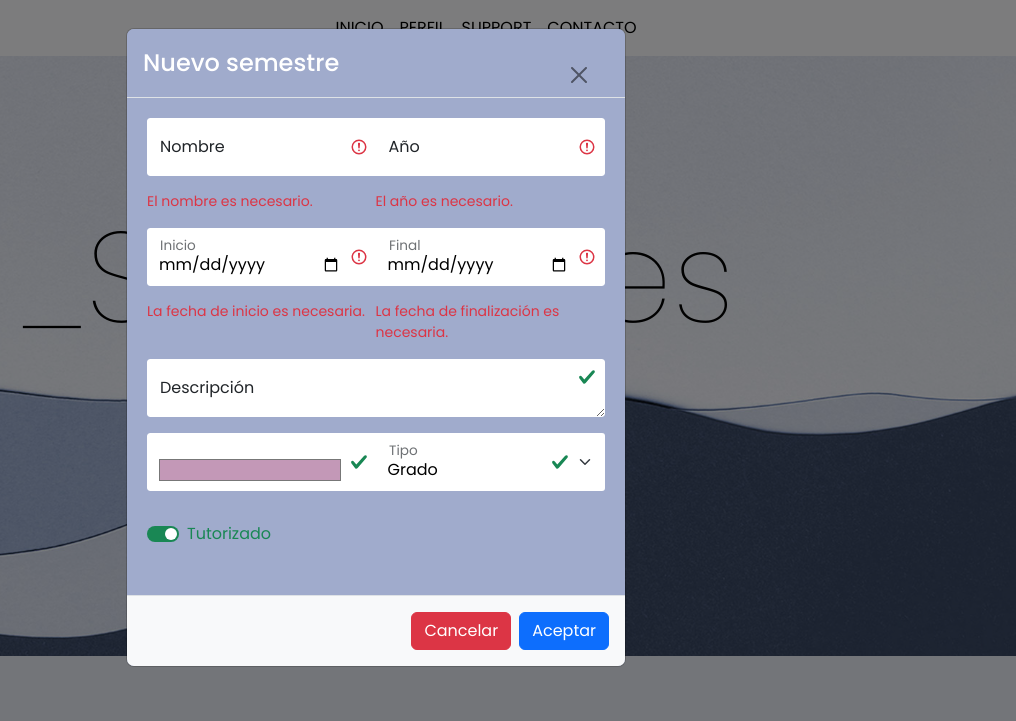
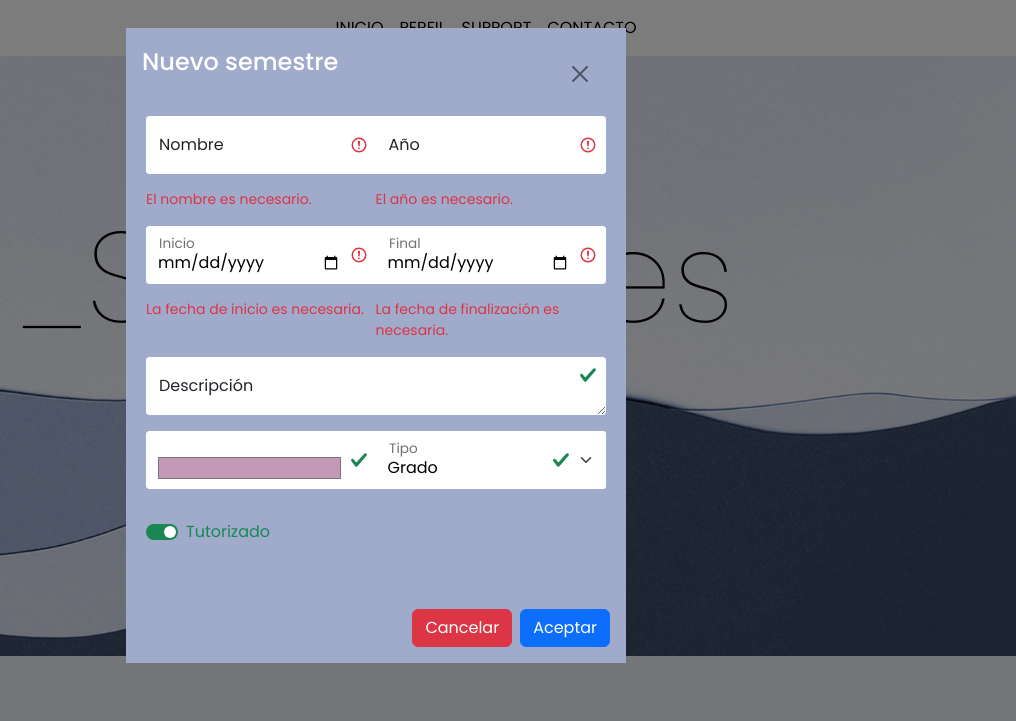
Before and after one commit to xavi-mat/fullstack-prod1, a plain HTML site: page index.html in a window 1280 px wide. Both pictures are taken after a click on the button "+ SEMESTRE". Shown: the top 721 px of the page, 264-1280 px from the left. Drawn offline with nearby package versions, Linux system fonts and the light colour scheme.

Commit message:
Minor changes

```diff
--- a/css/styles.css
+++ b/css/styles.css
@@ -389,3 +389,42 @@ h1, h2, h3, h4, h5, h6 {
 .textshadow {
     text-shadow: 1px 1px #FFFFFF, -1px 1px #FFFFFF, 1px -1px #FFFFFF, -1px -1px #FFFFFF;
 }
+
+.modal {
+    border-radius: 12px;
+}
+
+.modal-dialog {
+    border-radius: 12px;
+    border: none;
+    background-color: #a0abcc;
+}
+
+.modal-content {
+    border-radius: 12px;
+    border: none;
+    background-color: #a0abcc;
+}
+
+.modal-header {
+    border-radius: 0px;
+    border: none;
+    background-color: #a0abcc;
+    text-align: center;
+}
+
+.modal-title {
+    text-align: center;
+}
+
+.modal-body {
+    border-radius: 0px;
+    border: none;
+    background-color: #a0abcc;
+}
+
+.modal-footer {
+    border-radius: 0px;
+    border: none;
+    background-color: #a0abcc;
+}
--- a/index.html
+++ b/index.html
@@ -124,7 +124,7 @@
       <div class="modal-content">
 
         <div class="modal-header">
-          <h4 id="semModalTitle" class="modal-title">Nuevo semestre</h4>
+          <h4 id="semModalTitle" class="modal-title text-center">Nuevo semestre</h4>
           <button type="button" class="btn-close" data-bs-dismiss="modal"></button>
         </div>
         <form class="was-validated" id="newSemForm" onsubmit="return handleSemForm(event, this)">
@@ -191,7 +191,7 @@
   </div>
 
   <div id="subjectModal" class="modal fade" data-bs-backdrop="static" data-bs-keyboard="false">
-    <div class="modal-dialog modal-fullscreen-sm-down">
+    <div class="modal-dialog">
       <div class="modal-content">
         <div class="modal-header">
           <h4 id="subjModalTitle" class="modal-title">Nueva asignatura</h4>
@@ -243,7 +243,7 @@
 
   <!-- Modal de confirmación para el borrado de semestres o asignaturas -->
   <div class="modal" id="confirmDelete">
-    <div class="modal-dialog">
+    <div class="modal-dialog delete-modal">
       <div class="modal-content">
         <!-- Modal Header -->
         <div class="modal-header">
```
